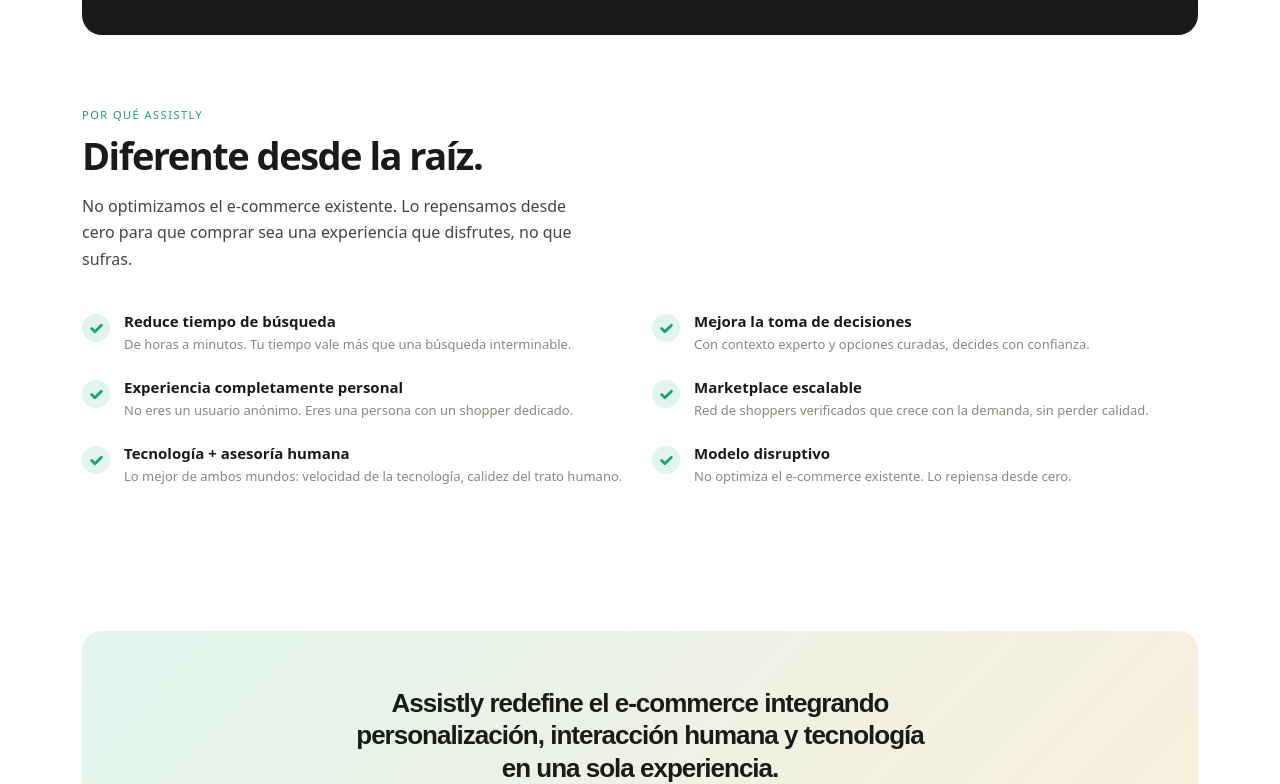
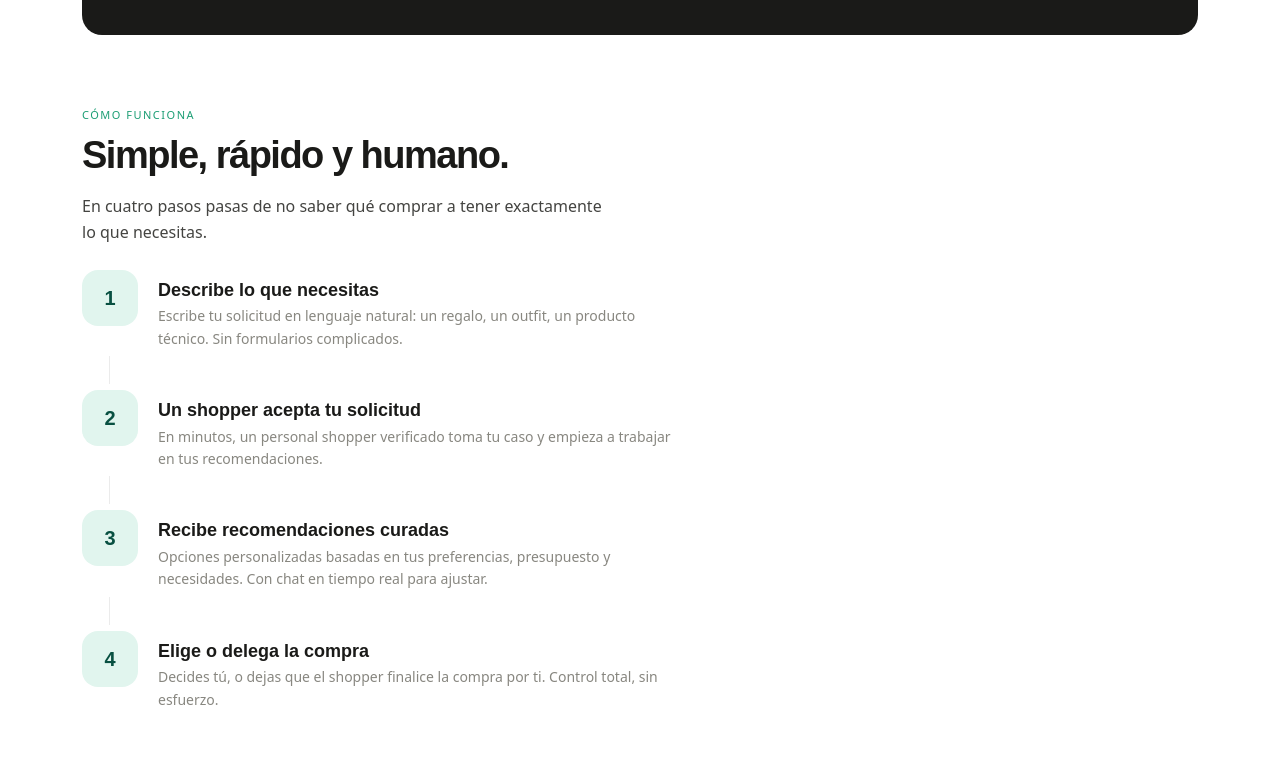
Before and after one commit to Danilocerna18/AssistlyPageInformation, an Angular app in the folder LandingPage/: page / in a window 1280 px wide. Shown: the part 1599-2383 px from the top of the page. Built offline with nearby package versions, Linux system fonts and the light colour scheme.

Commit message:
here i put how it howks

```diff
--- a/LandingPage/src/app/app.html
+++ b/LandingPage/src/app/app.html
@@ -4,6 +4,7 @@
   <app-hero></app-hero>
   <app-problem></app-problem>
   <app-solution></app-solution>
+  <app-how-it-works></app-how-it-works>
   <app-value-prop></app-value-prop>
   <app-vision></app-vision>
   <app-cta></app-cta>
--- a/LandingPage/src/app/app.ts
+++ b/LandingPage/src/app/app.ts
@@ -5,6 +5,7 @@
 import { VisionComponent } from './components/sections-b/vision/vision';
 import { HeroComponent } from './components/sections-a/hero/hero';
 import { SolutionComponent } from './components/sections-a/solution/solution';
+import { HowItWorksComponent } from './components/sections-b/how-it-works/how-it-works';
 import { ValuePropComponent } from './components/sections-b/value-prop/value-prop';
 import { ProblemComponent } from './components/sections-a/problem/problem';
 
@@ -15,6 +16,7 @@
     NavbarComponent,
     FooterComponent,
     CtaComponent,
+    HowItWorksComponent,
     VisionComponent,
     ValuePropComponent,
     HeroComponent,
--- a/LandingPage/src/app/components/sections-b/how-it-works/how-it-works.css
+++ b/LandingPage/src/app/components/sections-b/how-it-works/how-it-works.css
@@ -0,0 +1,83 @@
+.how-section {
+  padding: 72px 0;
+}
+
+.section-label {
+  font-size: 11px;
+  font-weight: 500;
+  letter-spacing: 1.5px;
+  text-transform: uppercase;
+  color: #1D9E75;
+  margin-bottom: 12px;
+  display: block;
+}
+
+.section-title {
+  font-family: 'Syne', sans-serif;
+  font-size: 38px;
+  font-weight: 800;
+  letter-spacing: -1.5px;
+  line-height: 1.1;
+  color: #1a1a18;
+  margin-bottom: 16px;
+}
+
+.section-sub {
+  font-size: 16px;
+  color: #444441;
+  line-height: 1.65;
+  font-weight: 300;
+  max-width: 520px;
+}
+
+.steps {
+  max-width: 600px;
+}
+
+.step {
+  display: grid;
+  grid-template-columns: 56px 1fr;
+  gap: 20px;
+  align-items: start;
+}
+
+.step-num {
+  width: 56px;
+  height: 56px;
+  border-radius: 16px;
+  background: #E1F5EE;
+  display: flex;
+  align-items: center;
+  justify-content: center;
+  font-family: 'Syne', sans-serif;
+  font-weight: 800;
+  font-size: 20px;
+  color: #085041;
+  flex-shrink: 0;
+}
+
+.step-content {
+  padding-top: 10px;
+}
+
+.step-content h3 {
+  font-family: 'Syne', sans-serif;
+  font-size: 18px;
+  font-weight: 700;
+  color: #1a1a18;
+  margin-bottom: 4px;
+}
+
+.step-content p {
+  font-size: 14px;
+  color: #888780;
+  line-height: 1.6;
+  margin: 0;
+}
+
+.step-connector {
+  width: 1px;
+  height: 28px;
+  background: rgba(0,0,0,0.08);
+  margin: 6px 0 6px 27px;
+}
--- a/LandingPage/src/app/components/sections-b/how-it-works/how-it-works.html
+++ b/LandingPage/src/app/components/sections-b/how-it-works/how-it-works.html
@@ -1 +1,23 @@
-<p>how-it-works works!</p>
+ <section class="how-section" id="como-funciona">
+  <div class="container">
+    <span class="section-label">Cómo funciona</span>
+    <h2 class="section-title">Simple, rápido y humano.</h2>
+    <p class="section-sub">
+      En cuatro pasos pasas de no saber qué comprar a tener
+      exactamente lo que necesitas.
+    </p>
+
+    <div class="steps mt-4">
+      <ng-container *ngFor="let step of steps; let last = last">
+        <div class="step">
+          <div class="step-num">{{ step.number }}</div>
+          <div class="step-content">
+            <h3>{{ step.title }}</h3>
+            <p>{{ step.description }}</p>
+          </div>
+        </div>
+        <div class="step-connector" *ngIf="!last"></div>
+      </ng-container>
+    </div>
+  </div>
+</section>
--- a/LandingPage/src/app/components/sections-b/how-it-works/how-it-works.ts
+++ b/LandingPage/src/app/components/sections-b/how-it-works/how-it-works.ts
@@ -1,11 +1,34 @@
 import { Component } from '@angular/core';
+import { CommonModule } from '@angular/common';
 
 @Component({
   selector: 'app-how-it-works',
-  imports: [],
+  standalone: true,
+  imports: [CommonModule],
   templateUrl: './how-it-works.html',
-  styleUrl: './how-it-works.css',
+  styleUrls: ['./how-it-works.css']
 })
-export class HowItWorks {
-
+export class HowItWorksComponent {
+  steps = [
+    {
+      number: '1',
+      title: 'Describe lo que necesitas',
+      description: 'Escribe tu solicitud en lenguaje natural: un regalo, un outfit, un producto técnico. Sin formularios complicados.'
+    },
+    {
+      number: '2',
+      title: 'Un shopper acepta tu solicitud',
+      description: 'En minutos, un personal shopper verificado toma tu caso y empieza a trabajar en tus recomendaciones.'
+    },
+    {
+      number: '3',
+      title: 'Recibe recomendaciones curadas',
+      description: 'Opciones personalizadas basadas en tus preferencias, presupuesto y necesidades. Con chat en tiempo real para ajustar.'
+    },
+    {
+      number: '4',
+      title: 'Elige o delega la compra',
+      description: 'Decides tú, o dejas que el shopper finalice la compra por ti. Control total, sin esfuerzo.'
+    }
+  ];
 }
```
